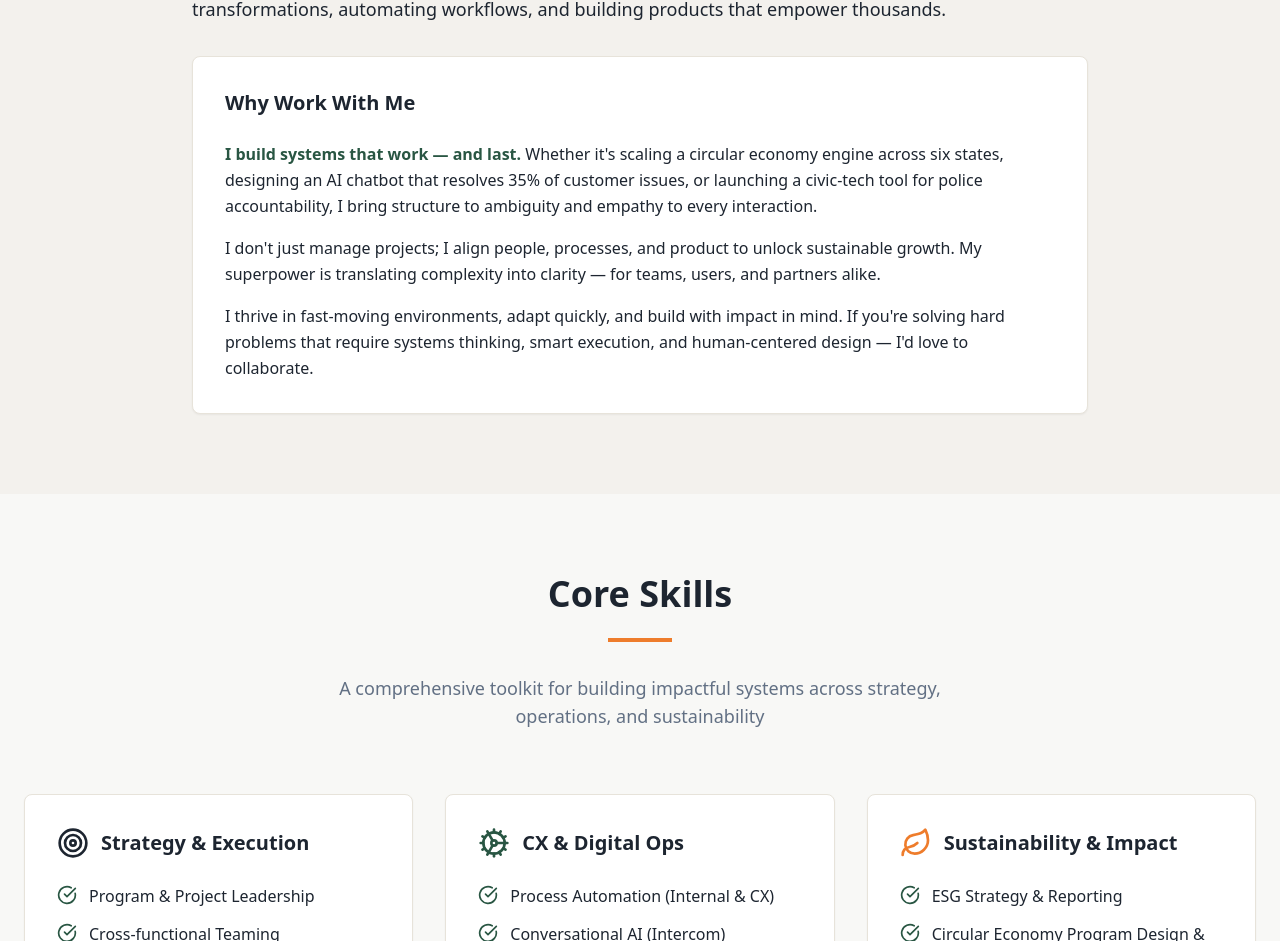
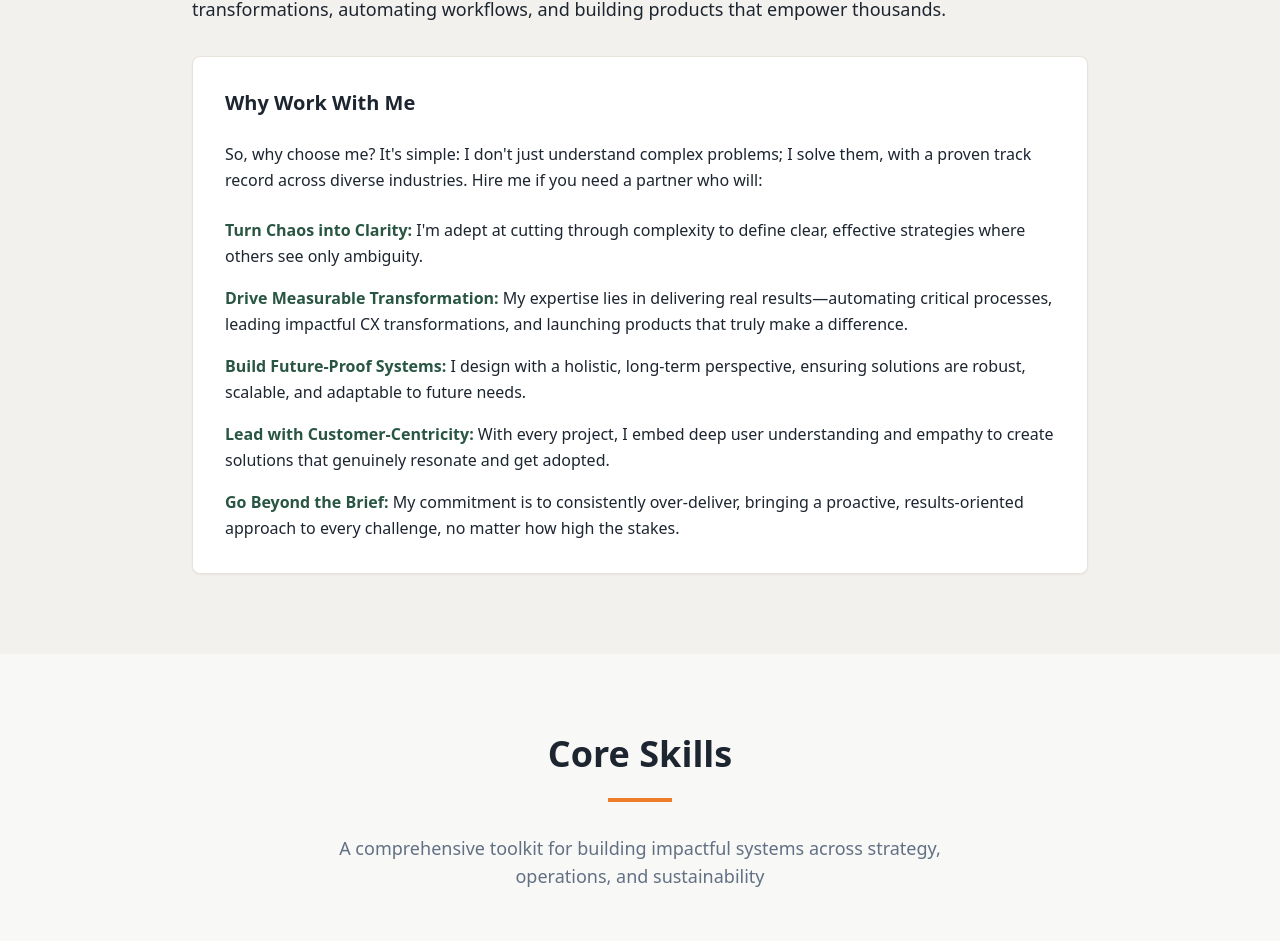
Before and after one commit to odietea/scale-impact-clarity, a React (Vite) app: page / in a window 1280 px wide. Shown: the part 1134-2075 px from the top of the page. Built offline with nearby package versions, Linux system fonts and the light colour scheme.

Commit message:
Update "Why Work With Me" section
Update the text content of the "Why Work With Me" section to reflect the new messaging provided by the user.

```diff
--- a/src/components/AboutSection.tsx
+++ b/src/components/AboutSection.tsx
@@ -14,18 +14,32 @@ const AboutSection = () => {
 
             <div className="bg-surface rounded-lg p-8 border border-border shadow-sm">
               <h3 className="text-xl font-semibold text-primary mb-6">Why Work With Me</h3>
-              <div className="space-y-4 text-foreground">
+              <div className="space-y-6 text-foreground">
                 <p className="leading-relaxed">
-                  <strong className="text-secondary">I build systems that work — and last.</strong> Whether it's scaling a circular economy engine across six states, designing an AI chatbot that resolves 35% of customer issues, or launching a civic-tech tool for police accountability, I bring structure to ambiguity and empathy to every interaction.
+                  So, why choose me? It's simple: I don't just understand complex problems; I solve them, with a proven track record across diverse industries. Hire me if you need a partner who will:
                 </p>
 
-                <p className="leading-relaxed">
-                  I don't just manage projects; I align people, processes, and product to unlock sustainable growth. My superpower is translating complexity into clarity — for teams, users, and partners alike.
-                </p>
+                <div className="space-y-4">
+                  <p className="leading-relaxed">
+                    <strong className="text-secondary">Turn Chaos into Clarity:</strong> I'm adept at cutting through complexity to define clear, effective strategies where others see only ambiguity.
+                  </p>
 
-                <p className="leading-relaxed">
-                  I thrive in fast-moving environments, adapt quickly, and build with impact in mind. If you're solving hard problems that require systems thinking, smart execution, and human-centered design — I'd love to collaborate.
-                </p>
+                  <p className="leading-relaxed">
+                    <strong className="text-secondary">Drive Measurable Transformation:</strong> My expertise lies in delivering real results—automating critical processes, leading impactful CX transformations, and launching products that truly make a difference.
+                  </p>
+
+                  <p className="leading-relaxed">
+                    <strong className="text-secondary">Build Future-Proof Systems:</strong> I design with a holistic, long-term perspective, ensuring solutions are robust, scalable, and adaptable to future needs.
+                  </p>
+
+                  <p className="leading-relaxed">
+                    <strong className="text-secondary">Lead with Customer-Centricity:</strong> With every project, I embed deep user understanding and empathy to create solutions that genuinely resonate and get adopted.
+                  </p>
+
+                  <p className="leading-relaxed">
+                    <strong className="text-secondary">Go Beyond the Brief:</strong> My commitment is to consistently over-deliver, bringing a proactive, results-oriented approach to every challenge, no matter how high the stakes.
+                  </p>
+                </div>
               </div>
             </div>
           </div>
```
